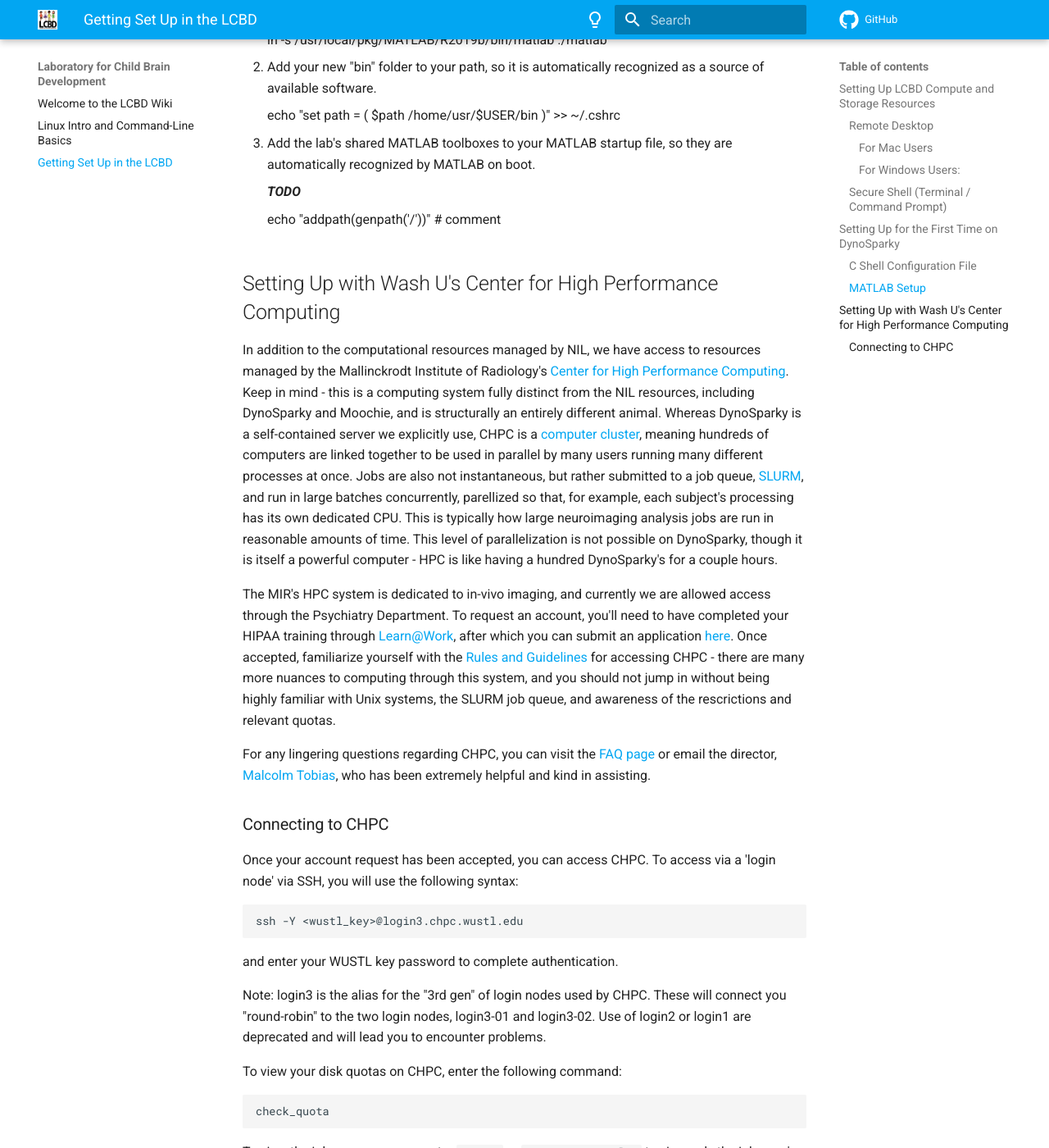
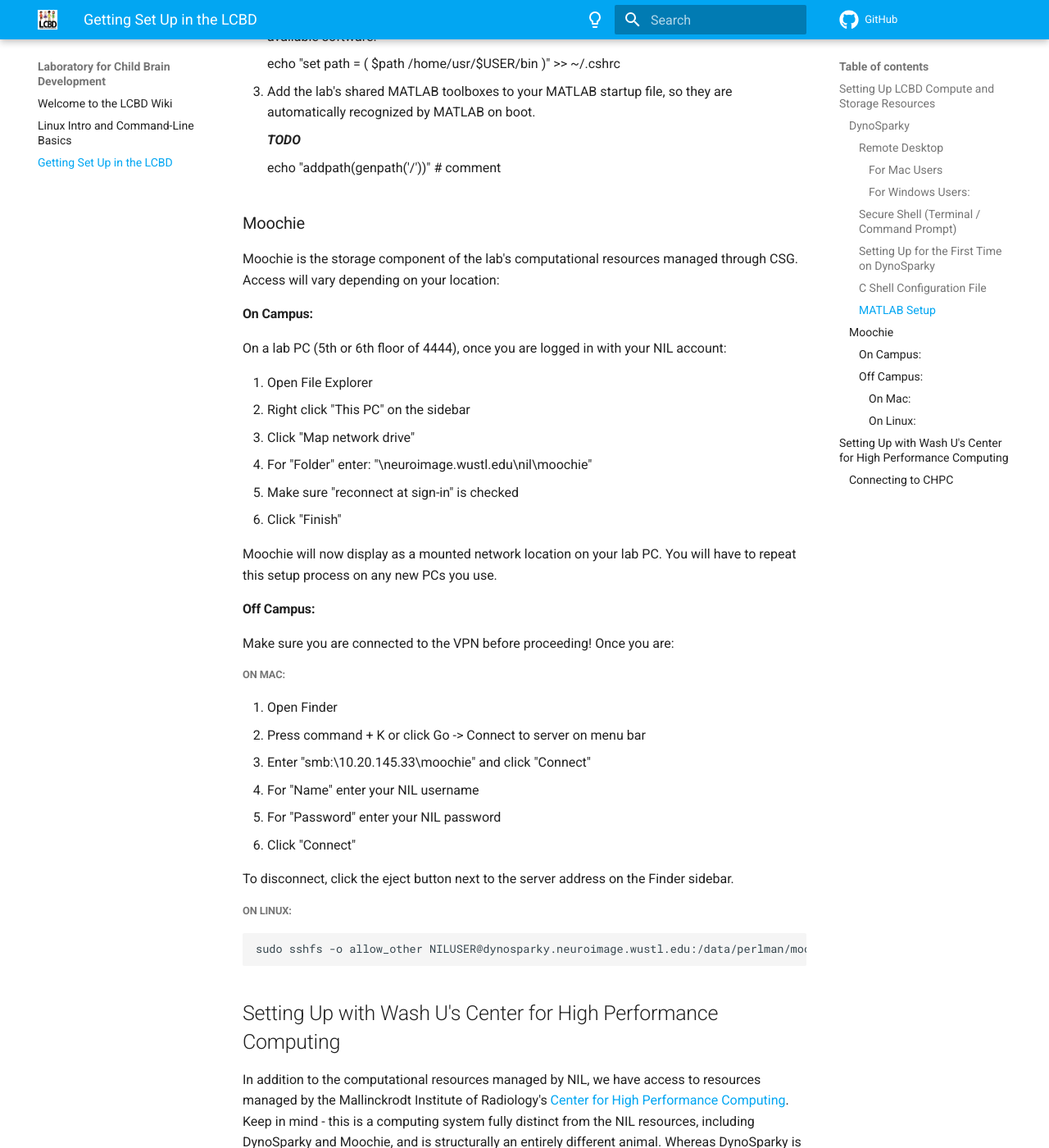
Before and after one commit to ChildBrainLab/ChildBrainLab.github.io, an MkDocs documentation site: the page built from docs/setting_up.md, in a window 1280 px wide and 1400 px high, scrolled down 6832 px. Shown: the whole window at 82% size. Built offline with MkDocs 1.6.1 and Material for MkDocs 9.7.7, drawn with Linux system fonts in a browser that asks for light colours; comment, search, counter and statistics services are not loaded; some of the changed text lies outside the part shown.

Commit message:
mounting moochie instructions

````diff
--- a/docs/setting_up.md
+++ b/docs/setting_up.md
@@ -3,7 +3,7 @@
 ## Setting Up LCBD Compute and Storage Resources
 The lab uses two integrated servers, DynoSparky for processing and Moochie for storage. The server can only be accessed via the WUSTL network, so you must use the [Medical School VPN](https://cpb-us-w2.wpmucdn.com/sites.wustl.edu/dist/5/1185/files/2018/04/vpn-Windows-MED-new.pdf) to access DynoSparky from off campus.
 
-Moochie is mapped to `/data/perlman/moochie` on DynoSparky.
+Moochie is mapped to a path, `/data/perlman/moochie`, on DynoSparky.
 
 DynoSparky runs the XFCE flavor of Ubuntu (a Linux OS distribution) known as Xubuntu. Any Ubuntu software will work just fine, but we also get the added benefit of XFCE's sleek interface, and graphical interfaces.
 
@@ -11,12 +11,13 @@ Lab members do not have access to DynoSparky by default. Each user must be indiv
 
 All of our computational resources (experiment and office PCs, DynoSparky, Moochie, VPN) are managed by the [Computer Support Group](https://research.wustl.edu/core-facilities/computer-support-group/), a sub-group of the [Neuroimaging Labs Research Center](https://www.mir.wustl.edu/research/research-centers/neuroimaging-labs-research-center-nil-rc/). CSG can be contacted via email at [nil-systems@npg.wustl.edu](nil-systems@npg.wustl.edu), but understand that they attend to nearly 70 different Linux systems, and are under extreme demand. Since the organization of NIL and CSG, as well as the resources they encompass can be a bit daunting, Timothy Brown was kind enough to produce [Using Neuro-Imaging Laboratory (NIL) Resources to Store, Preprocess, and Analyze fMRI Data](https://cpb-us-w2.wpmucdn.com/sites.wustl.edu/dist/e/952/files/2017/09/using_nil_resources_to_store_preprocess_and_analyze_fmri_data-1p8sv3c.pdf), which details the entire operation quite nicely - it's recommended that new lab members familiarize themselves with the resources discussed in this document, while also understanding that the exact usage of the computational resources may vary according to need within the LCBD.
 
+### DynoSparky
 Once users are approved by CSG, there are a few options to access DynoSparky:
 
-### Remote Desktop
+#### Remote Desktop
 Remote desktop takes advantage of Xubuntu to provide a graphical interface for navigating DynoSparky. This will be the most natural gateway for users who have not had experience navigating Linux systems via command prompt, or using SSH tunneling - however it is recommended that you spend time learning to use the terminal. Using remote desktop occupies much of the limited compute resources needlessly, and prevents our neuroimaging analyses from running quickly and in parallel. For some tasks and users, remote desktop is a sensible approach, and below are the instructions for using it in such situations.
 
-#### For Mac Users
+##### For Mac Users
 1. Download [Microsoft Remote Desktop](https://apps.apple.com/us/app/microsoft-remote-desktop-8/id715768417?mt=12) from the AppStore (either version 9 or 10).
 2. Once installed, open the App and click "New" at the top to set up a new connection.
 3. For "PC Name", enter "dynosparky.neuroimage.wustl.edu". Under credentials, enter your NIL username (user camachoc is displayed below as an example). Note that this is NOT your WUSTL ID, this is your NIL login - they are separate credentials.
@@ -35,7 +36,7 @@ Remote desktop takes advantage of Xubuntu to provide a graphical interface for n
 
 8. Once you are logged in, you should see your desktop, and can proceed to the DynoSparky first-time setup documentation.
 
-#### For Windows Users:
+##### For Windows Users:
 1. Search for the "Remote Desktop Connection" default Windows application, and open it.
 
     ![Windows Remote Desktop App](assets/setup_rd_windows.png)
@@ -48,7 +49,7 @@ Remote desktop takes advantage of Xubuntu to provide a graphical interface for n
 4. Double-click your new connection or click "connect" from within the Remote Desktop Connection App. You will be prompted to log in with your NIL credentials. The first time you log in, you will get a message asking to allow connections with the remote computer, or if you can trust the certificate. For both, click "Yes" or "Allow". You can also check the "Don't ask me about this again on this computer" box to avoid having to give permission again later the next time you log in.
 5. Once you have logged in and provided permission to connect, you should see your desktop. If this is your first time connecting, you can proceed to the DynoSparky first-time setup documentation.
 
-### Secure Shell (Terminal / Command Prompt)
+#### Secure Shell (Terminal / Command Prompt)
 Secure Shell ([SSH](https://en.wikipedia.org/wiki/Secure_Shell)) is a secure network protocol for operating services securely, even over unsecured networks. Even so, you must be connected to the [Medical School VPN](https://cpb-us-w2.wpmucdn.com/sites.wustl.edu/dist/5/1185/files/2018/04/vpn-Windows-MED-new.pdf) in order to connect.
 
 On any operating system, you can connect to DynoSparky using SSH.
@@ -64,16 +65,16 @@ On any operating system, you can connect to DynoSparky using SSH.
 
 4. If your OS is compatible with X11 forwarding, you may also use the `-X` flag to allow ssh to display graphical programs on your local computer. This is favored over using Remote Desktop, because the computational resources required to display the program are offloaded from DynoSparky, allowing the server to remain optimized in its role for multiple simultaneous connections. On Mac, you may need to first install [XQuarts](https://www.xquartz.org/). E.g.,
 
-    ```
+
     ssh -X NILUSER@dynosparky.neuroimage.wustl.edu
-    ```
 
-## Setting Up for the First Time on DynoSparky
+
+#### Setting Up for the First Time on DynoSparky
 The first time you log in, you'll need to make some modifications. It will be useful first to review the Command Line Help and Tips section. A great deal can be accomplished through the use of even just a few Bash commands, and it *will* save you time and energy to have them at your disposal.
 
 Each user on DynoSparky has a login-node space. This path is abbreviated for each user to `~`, and is equivalent to `/home/user/NILUSER.` This path is not necessarily your personal storage compartment (it is quite small), but *is* used for storing information about your DynoSparky configuration, and tools which may help you navigate the servers.
 
-### C Shell Configuration File
+#### C Shell Configuration File
 `.cshrc` is a file that is executed each time you execute a new shell (i.e., each time you log in, open a new Remote Desktop session or Xterm window). [.cshrc Docs](https://www.doc.ic.ac.uk/csg-old/linux/Cshrc.html)
 
 The "." at the start of the filename indicates that it is a *hidden* file, a little-known but vastly important convention that allows terminal-users to interact with files not typically displayed in the file explorer window.
@@ -106,7 +107,7 @@ or alternatively, the equivalent "alias" which was injected from the cshrc templ
     sourceLCBD
 
 
-### MATLAB Setup
+#### MATLAB Setup
 The lab uses a shared MATLAB installation.
 
 1. To access easily, you can create a "soft link" or "symbolic link" to the program location.
@@ -127,6 +128,39 @@ The lab uses a shared MATLAB installation.
 
     echo "addpath(genpath('/'))" # comment
 
+
+### Moochie
+Moochie is the storage component of the lab's computational resources managed through CSG. Access will vary depending on your location:
+
+#### On Campus:
+On a lab PC (5th or 6th floor of 4444), once you are logged in with your NIL account:
+
+1. Open File Explorer
+2. Right click "This PC" on the sidebar
+3. Click "Map network drive"
+4. For "Folder" enter: "\\neuroimage.wustl.edu\nil\moochie"
+5. Make sure "reconnect at sign-in" is checked
+6. Click "Finish"
+
+Moochie will now display as a mounted network location on your lab PC. You will have to repeat this setup process on any new PCs you use.
+
+#### Off Campus:
+Make sure you are connected to the VPN before proceeding! Once you are:
+
+##### On Mac:
+1. Open Finder
+2. Press command + K or click Go -> Connect to server on menu bar
+3. Enter "smb:\\10.20.145.33\moochie" and click "Connect"
+4. For "Name" enter your NIL username
+5. For "Password" enter your NIL password
+6. Click "Connect"
+
+To disconnect, click the eject button next to the server address on the Finder sidebar.
+
+##### On Linux:
+```
+sudo sshfs -o allow_other NILUSER@dynosparky.neuroimage.wustl.edu:/data/perlman/moochie /path/to/mount/to
+```
 
 ## Setting Up with Wash U's Center for High Performance Computing
 In addition to the computational resources managed by NIL, we have access to resources managed by the Mallinckrodt Institute of Radiology's [Center for High Performance Computing](https://www.mir.wustl.edu/research/core-resources/center-for-high-performance-computing/). Keep in mind - this is a computing system fully distinct from the NIL resources, including DynoSparky and Moochie, and is structurally an entirely different animal. Whereas DynoSparky is a self-contained server we explicitly use, CHPC is a [computer cluster](https://en.wikipedia.org/wiki/Computer_cluster), meaning hundreds of computers are linked together to be used in parallel by many users running many different processes at once. Jobs are also not instantaneous, but rather submitted to a job queue, [SLURM](https://slurm.schedmd.com/documentation.html), and run in large batches concurrently, parellized so that, for example, each subject's processing has its own dedicated CPU. This is typically how large neuroimaging analysis jobs are  run in reasonable amounts of time. This level of parallelization is not possible on DynoSparky, though it is itself a powerful computer - HPC is like having a hundred DynoSparky's for a couple hours.
````
